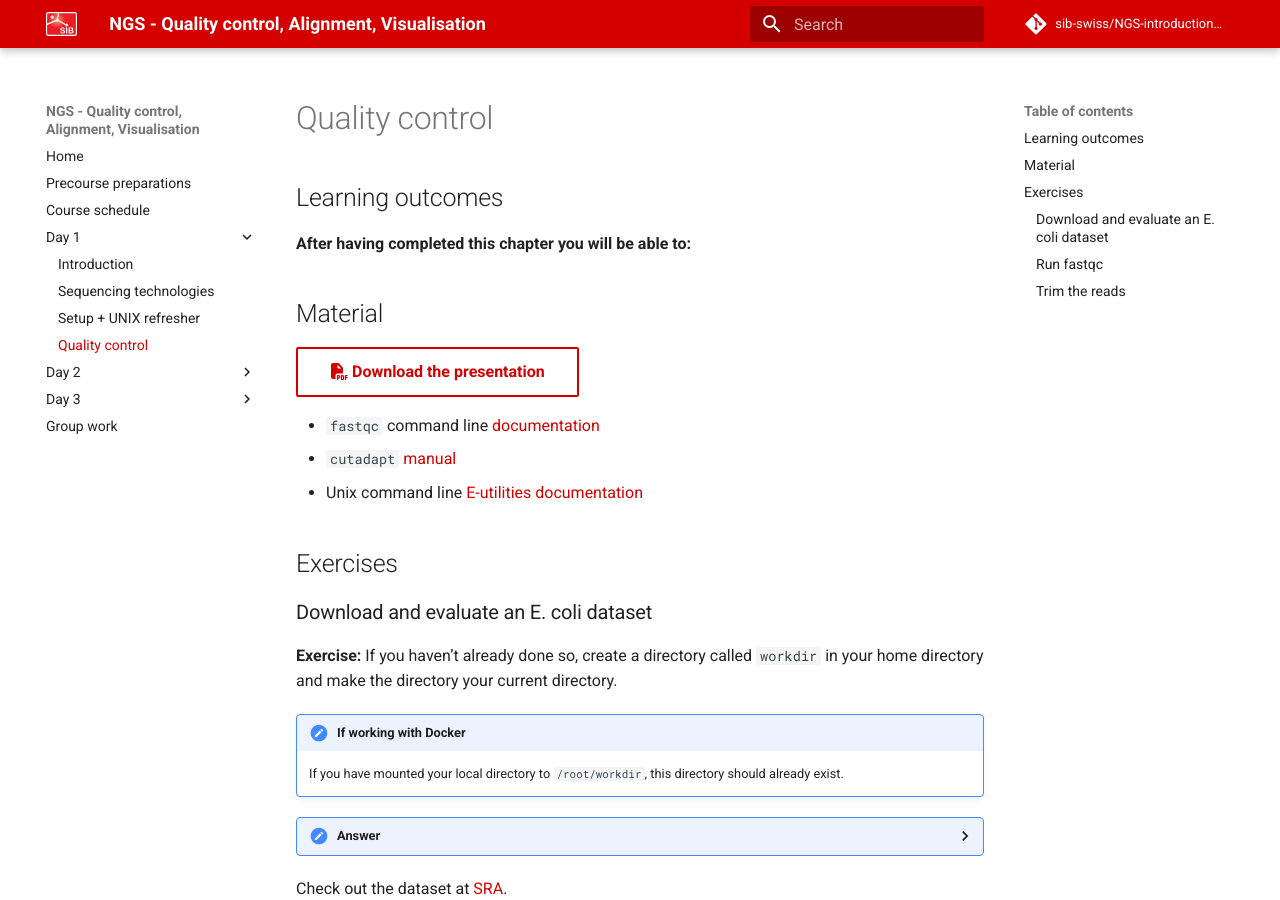
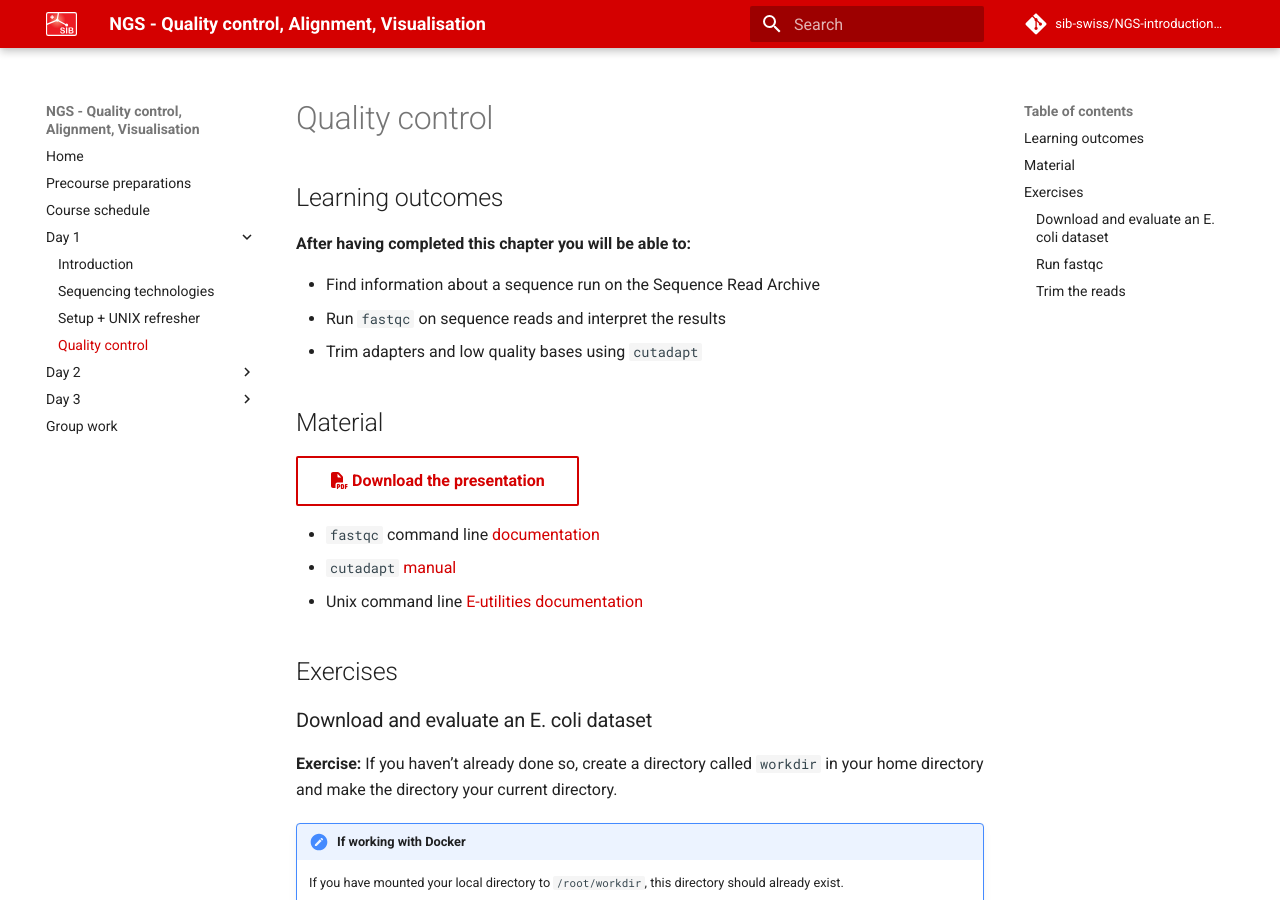
Before and after one commit to sib-swiss/NGS-introduction-training, an MkDocs documentation site: the page built from docs/day1/quality_control.md, in a window 1280 px wide and 900 px high. Built offline with MkDocs 1.6.1 and Material for MkDocs 9.7.7, drawn with Linux system fonts in a browser that asks for light colours; comment, search, counter and statistics services are not loaded.

Commit message:
added learning outcomes

```diff
--- a/docs/day1/quality_control.md
+++ b/docs/day1/quality_control.md
@@ -1,6 +1,10 @@
 ## Learning outcomes
 
 **After having completed this chapter you will be able to:**
+
+- Find information about a sequence run on the Sequence Read Archive
+- Run `fastqc` on sequence reads and interpret the results
+- Trim adapters and low quality bases using `cutadapt`
 
 ## Material
 
```
